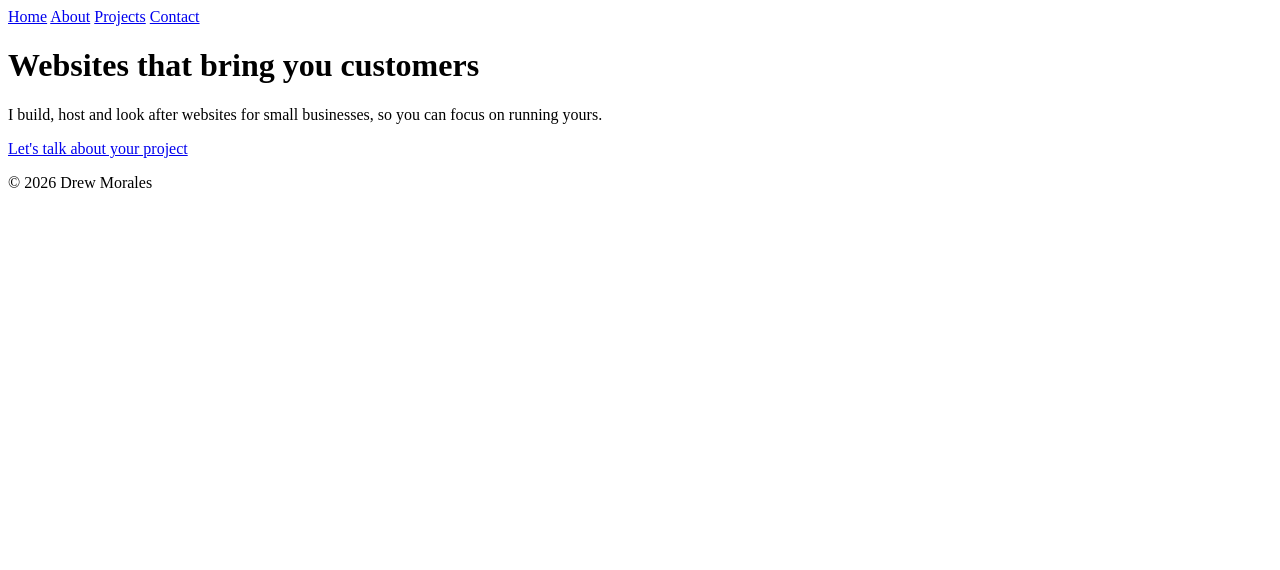
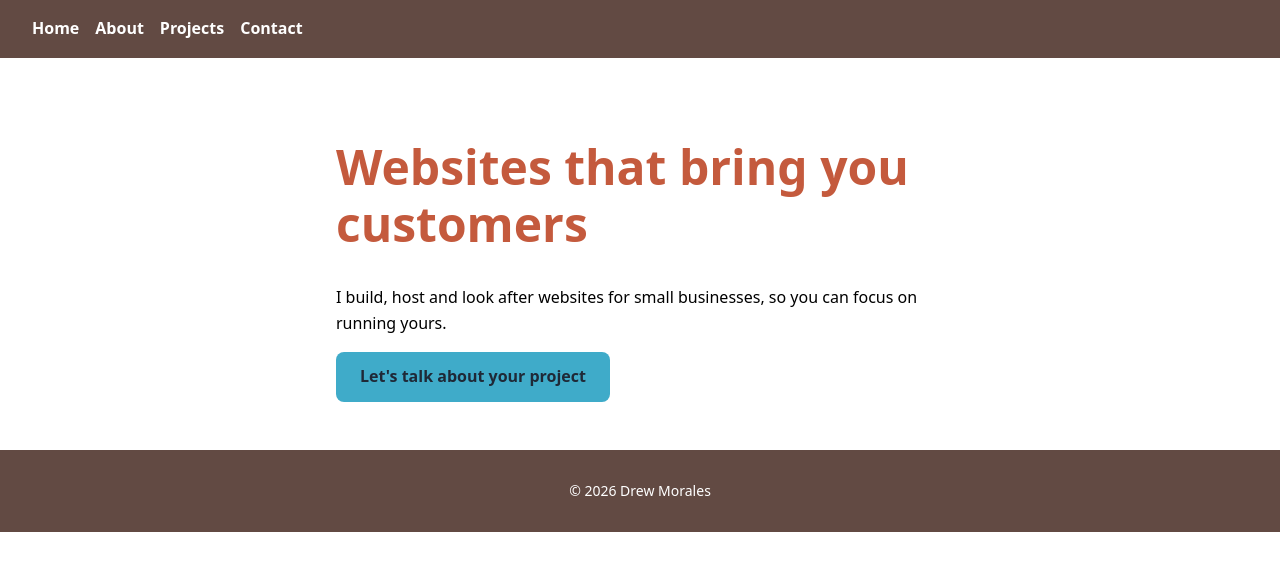
Before and after one commit to Elmosko-png/portfolio, a plain HTML site: page index.html in a window 1280 px wide. Drawn offline with Linux system fonts and the light colour scheme.

Commit message:
Add base styles with dark espresso theme

```diff
--- a/index.html
+++ b/index.html
@@ -5,6 +5,7 @@
   <meta name="viewport" content="width=device-width, initial-scale=1">
   <title>Drew Morales | Web Developer</title>
   <meta name="description" content="I build, host and look after websites for small businesses.">
+  <link rel="stylesheet" href="styles.css">
 </head>
 <body>
   <header>
--- /dev/null
+++ b/styles.css
@@ -0,0 +1,90 @@
+/* ===== 1. Colours and fonts: change the whole site from here ===== */
+:root {
+  /* Palette: sand (60%), driftwood brown (30%), sea cyan (10%), sunset rust for headlines */
+  --color-surface: #624A43;     /* 30%: brown header and footer */
+  --color-on-surface: #ffffff;  /* white text on the brown: 8.1:1 */
+  --color-accent: #3FABC9;      /* 10%: cyan button */
+  --color-on-accent: #1f2937;   /* dark text on the cyan button: 5.5:1 */
+  --color-link: #624A43;        /* brown links on parchment: 6.4:1 */
+  --color-highlight: #C45A3D;   /* rust headline: 3.4:1 on parchment, large text only */
+  --font-main: system-ui, sans-serif;
+}
+
+/* ===== 2. Base: applies to everything ===== */
+* {
+  box-sizing: border-box;  /* padding counts inside an element's width, not added on top */
+}
+
+body {
+  margin: 0;
+  font-family: var(--font-main);
+  color: var(--color-text);
+  background: var(--color-background);
+  line-height: 1.6;
+}
+
+a {
+  color: var(--color-link);
+}
+
+/* ===== 3. Header and navigation (phone first) ===== */
+header {
+  background: var(--color-surface);
+  padding: 1rem;
+}
+
+nav {
+  display: flex;      /* lay the links out in a row */
+  flex-wrap: wrap;    /* let them drop to a second line on narrow phones */
+  gap: 1rem;          /* space between the links */
+}
+
+nav a {
+  color: var(--color-on-surface);
+  text-decoration: none;  /* remove the underline */
+  font-weight: 600;
+}
+
+/* ===== 4. Main content ===== */
+main {
+  padding: 3rem 1rem;
+  max-width: 40rem;  /* stop lines getting too long to read on wide screens */
+  margin: 0 auto;    /* centre the content */
+}
+
+h1 {
+  color: var(--color-highlight);
+  font-size: 2rem;
+  line-height: 1.2;
+}
+
+/* The call-to-action link, styled as a button */
+main a {
+  display: inline-block;
+  background: var(--color-accent);
+  color: var(--color-on-accent);  /* dark text: white on cyan would only be 2.7:1 */
+  padding: 0.75rem 1.5rem;
+  border-radius: 0.5rem;
+  text-decoration: none;
+  font-weight: 600;
+}
+
+/* ===== 5. Footer ===== */
+footer {
+  background: var(--color-surface);
+  color: var(--color-on-surface);
+  padding: 1rem;
+  text-align: center;
+  font-size: 0.875rem;
+}
+
+/* ===== 6. Bigger screens: these rules only apply 768px wide and up ===== */
+@media (min-width: 768px) {
+  h1 {
+    font-size: 3rem;
+  }
+
+  header {
+    padding: 1rem 2rem;
+  }
+}
```
